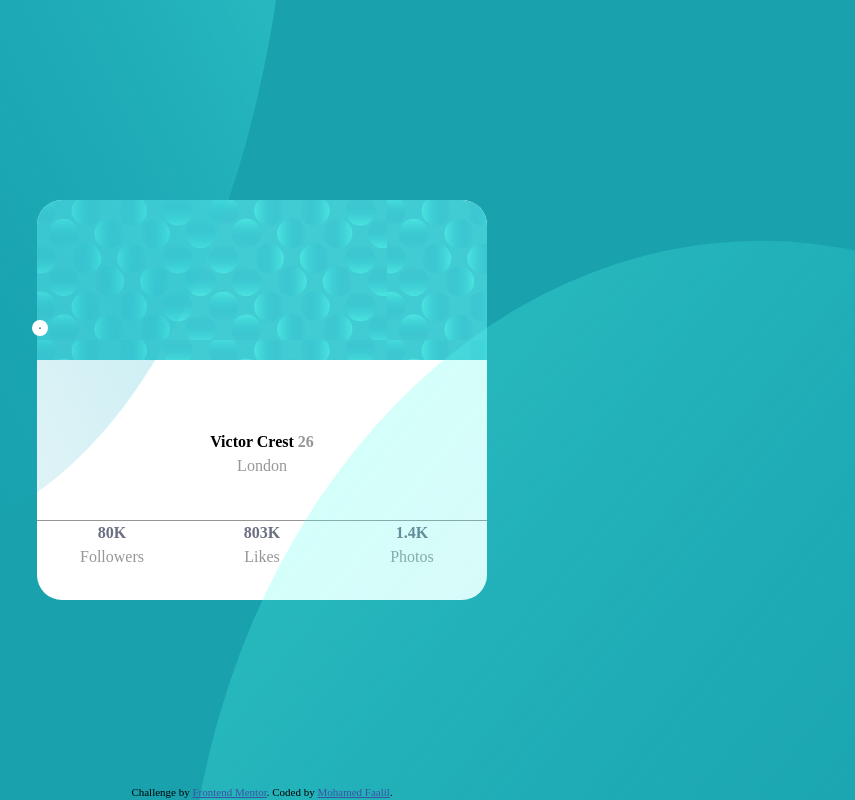
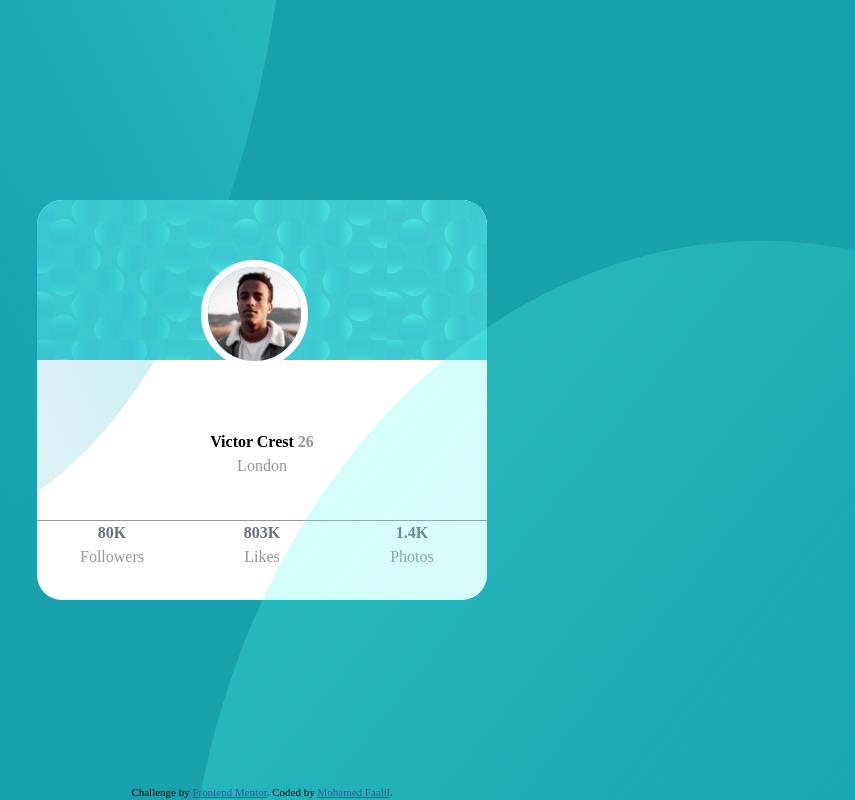
Before and after one commit to MohamedFaalil/profile_card_component, a plain HTML site: page index.html in a window 1536 px wide. Shown: the whole page, without its empty margins (506-1361 px from the left). Drawn offline with Linux system fonts and the light colour scheme.

Commit message:
feat-  user image both mobile and desktop views are completed

```diff
--- a/styles.css
+++ b/styles.css
@@ -106,7 +106,6 @@ main{
     margin-top: -40px;
     border: white solid 7px;
     border-radius: 50%;
-    max-width: 1em;
 }
 
 .card_body div{
@@ -165,4 +164,10 @@ main{
         right: -306px;
         bottom:  -880px;
     }
+
+    .card .card_body .user-img{
+        width: 7%;
+        left: 46%;
+        top: 300px;
+    }
 }
```
